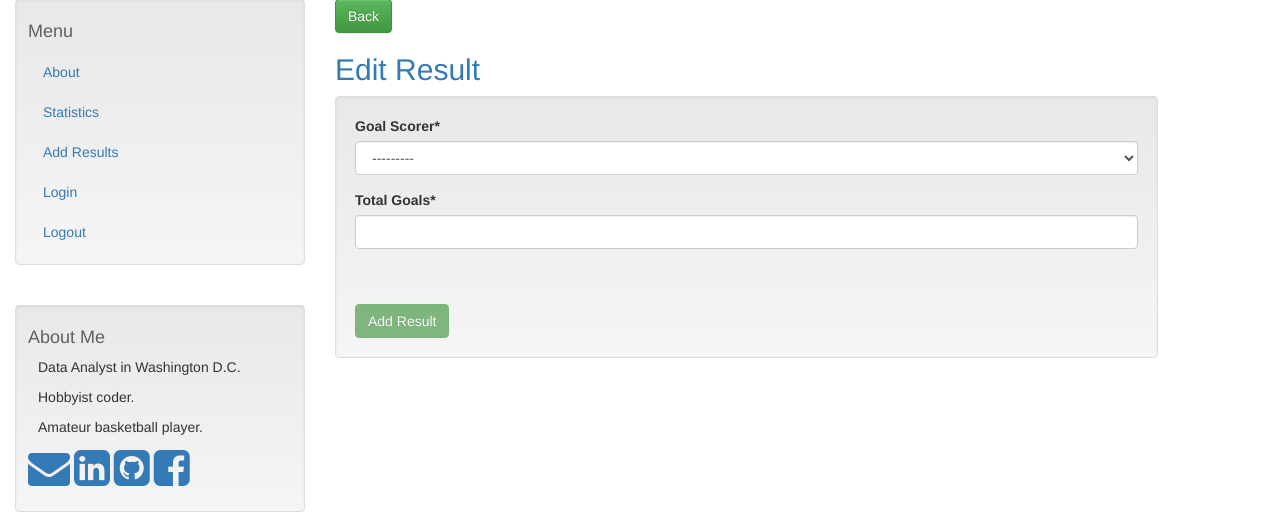
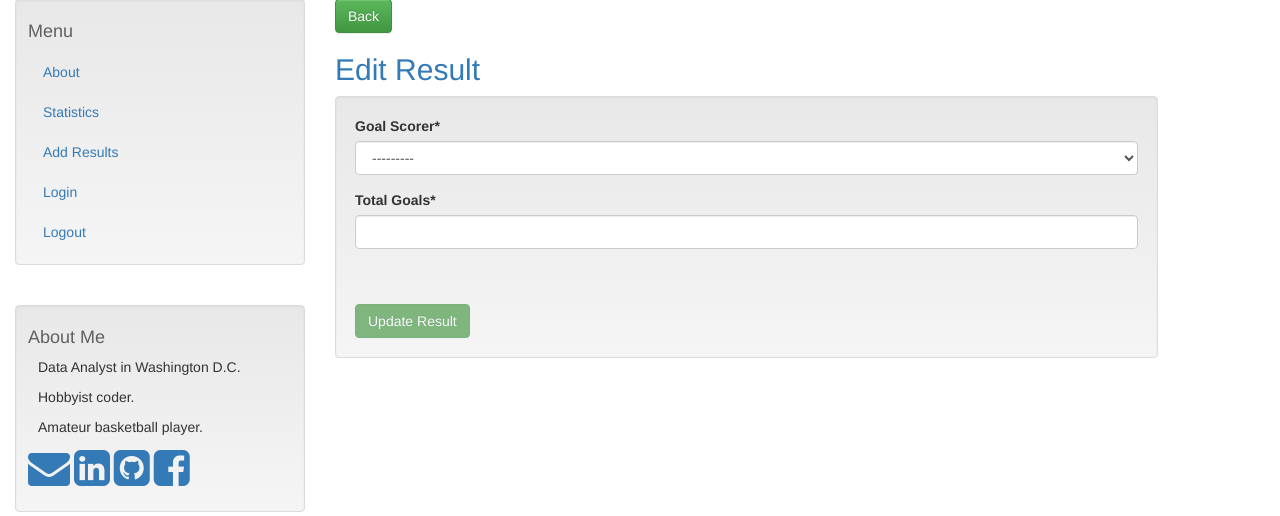
Before and after one commit to elui224/my-first-blog, a Django app: template blog/templates/blog/edit_results.html in a window 1280 px wide. Shown: the part 214-730 px from the top of the page. Run offline with Django 3.2, Linux system fonts and the light colour scheme; the template is opened without the code that fills it: values that come from a table or form of the project are taken from there, others are empty; some libraries are stand-ins or nearby versions.

Commit message:
altered the button in edit results page to display correct text

```diff
--- a/blog/templates/blog/edit_results.html
+++ b/blog/templates/blog/edit_results.html
@@ -107,9 +107,9 @@
 	</table>
 
 	{% if user.is_authenticated %}
-	<input type="submit" class="btn btn-success" value="Add Result" />
+	<input type="submit" class="btn btn-success" value="Update Result" />
 	{% else %}
-	<input type="submit" class="btn btn-success" value="Add Result" disabled/>
+	<input type="submit" class="btn btn-success" value="Update Result" disabled/>
 	{% endif%}
 	</form>
 
```
